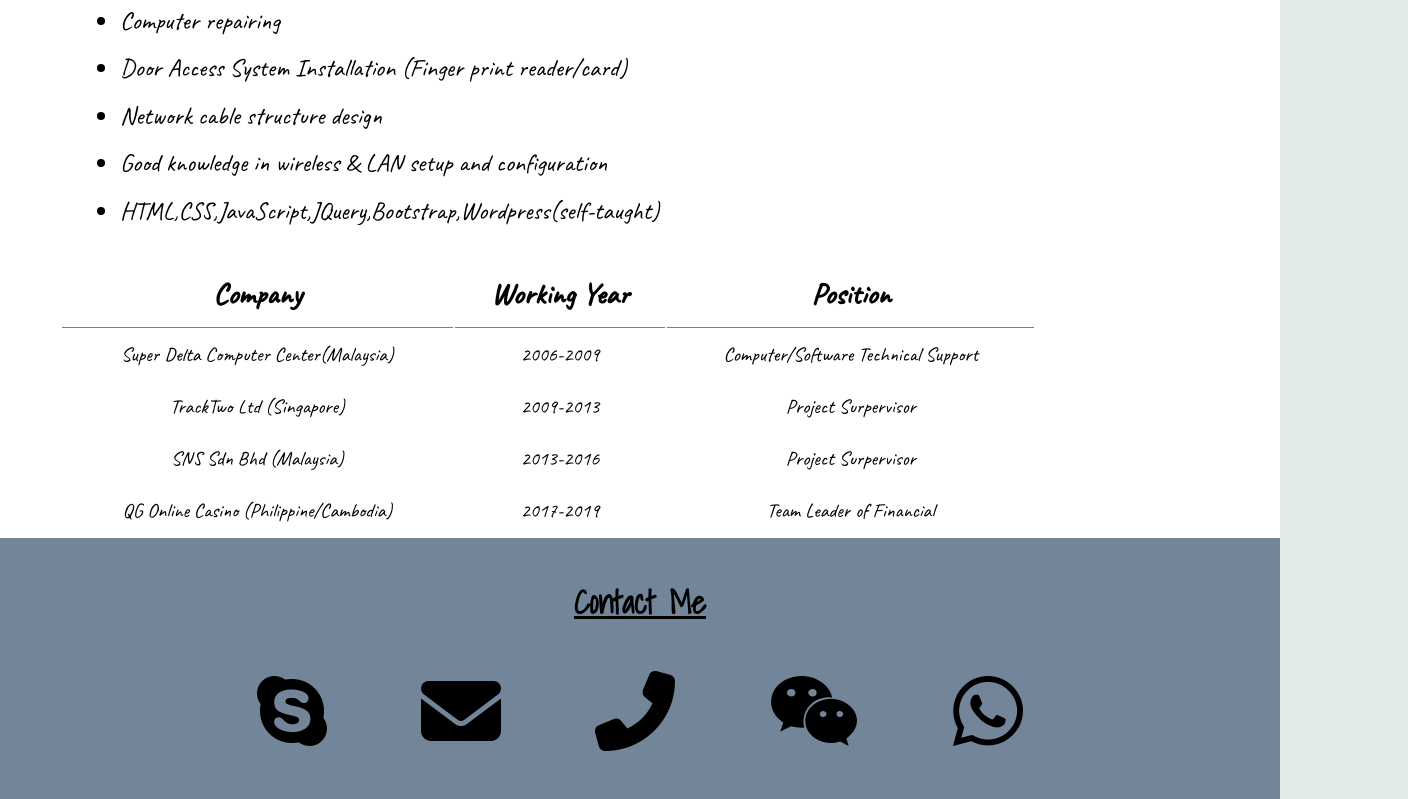
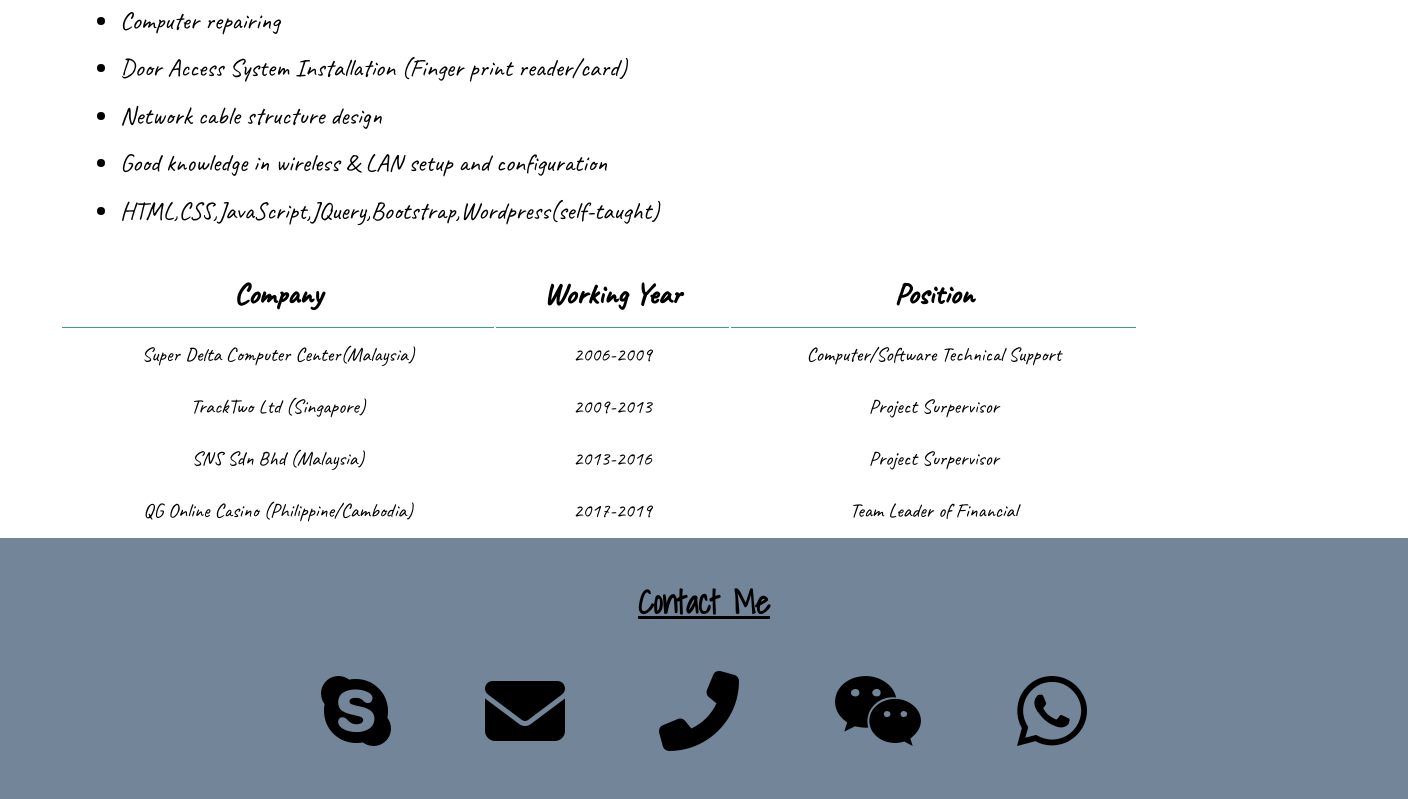
Before and after one commit to mk1120/cv, a plain HTML site: page index.html in a window 1280 px wide. Shown: the part 1998-2797 px from the top of the page, 1408 px wide, since content can reach past the window. Drawn offline with Linux system fonts and the light colour scheme; a web font is replaced by a local one.

Commit message:
Add files via upload

```diff
--- a/style.css
+++ b/style.css
@@ -7,7 +7,6 @@
 body {
   line-height: 1.5;
   background-color: #E0EBE8;
-  width:100%;
 
 }
 
@@ -131,7 +130,7 @@ h1{
 
 #languages{
   height: 500px;
-  min-width: 100%;
+  min-width: 110%;
   padding-top: 30px;
   padding-left: 60px;
   background-color: #fff;
@@ -202,8 +201,7 @@ font-size: 25px;
   }
 
 #working-experience{
-  min-height: 100%;
-  min-width: 100%;
+  min-width: 110%;
   padding-top: 30px;
   padding-left: 60px;
   font-family: 'Caveat', cursive;
@@ -241,7 +239,7 @@ padding-bottom: 15px;
   background-color: #738598;
   text-align: center;
   clear: both;
-  min-width: 100%;
+  min-width: 110%;
 
 }
 
```
